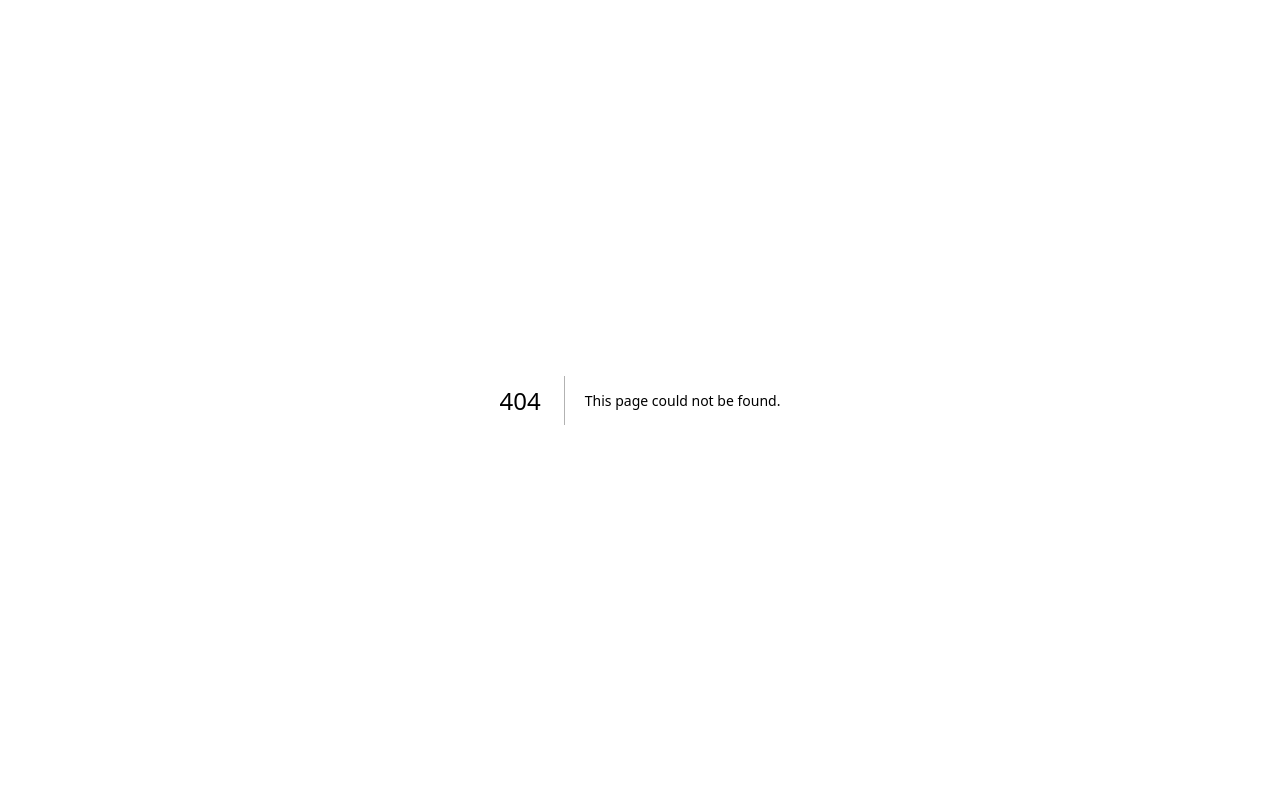
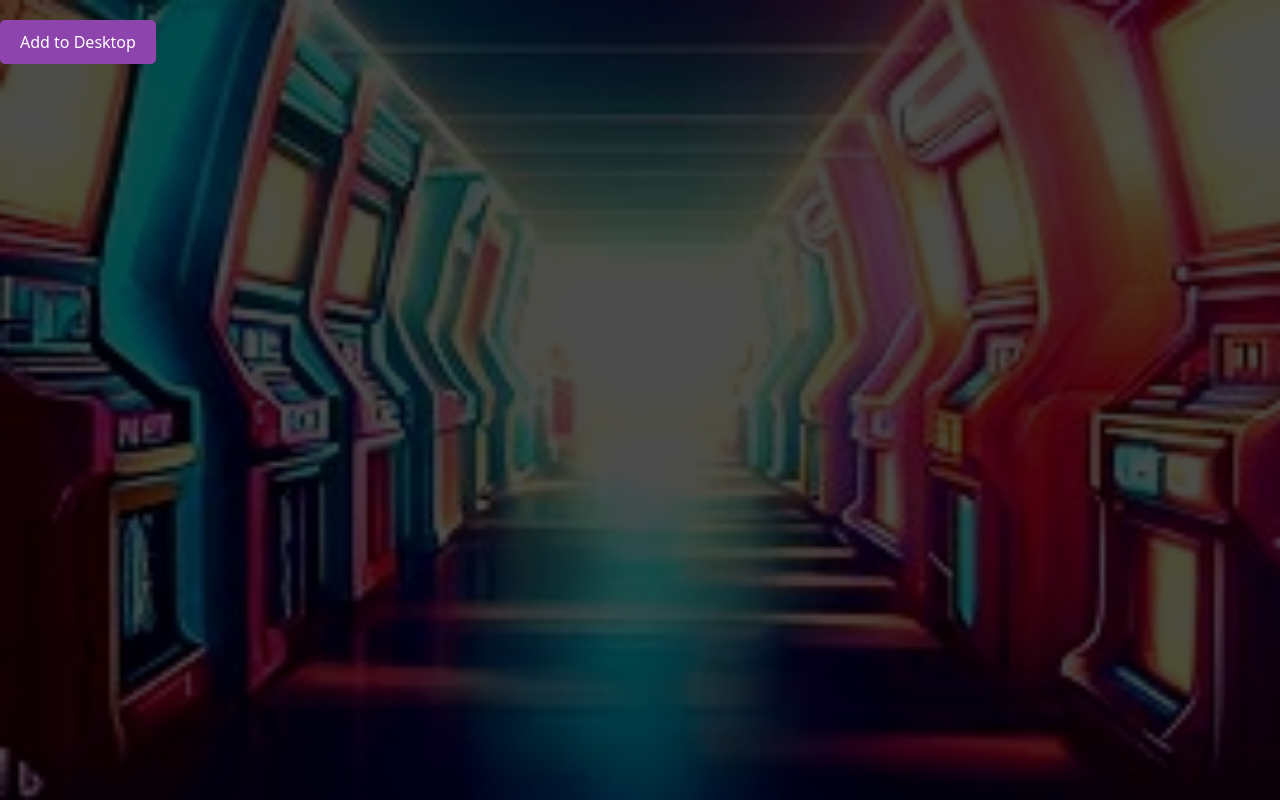
Before and after one commit to ericdequ/games, a Next.js app: page /components/AddToHomeScreen in a window 1280 px wide. Before the commit this address had no page. Built offline with nearby package versions, Linux system fonts and the light colour scheme.

Commit message:
added button to explain save

```diff
--- a/package.json
+++ b/package.json
@@ -29,12 +29,10 @@
     "react-device-detect": "^2.2.3",
     "react-dom": "18.2.0",
     "react-game-snake": "^1.0.4",
+    "react-modal": "^3.16.1",
     "react-reveal": "^1.2.2",
     "snake-game-react": "^1.0.6",
     "tailwindcss": "^3.3.1",
     "vercel": "^28.20.0"
-  },
-  "devDependencies": {
-
   }
 }
--- /dev/null
+++ b/src/pages/components/AddToHomeScreen.js
@@ -0,0 +1,126 @@
+import React, { useState, useEffect } from 'react';
+import Modal from 'react-modal';
+
+const customStyles = {
+  content: {
+    top: '50%',
+    left: '50%',
+    right: 'auto',
+    bottom: 'auto',
+    marginRight: '-50%',
+    transform: 'translate(-50%, -50%)',
+    backgroundColor: '#3c3f41',
+    borderRadius: '10px',
+    padding: '30px',
+    textAlign: 'center',
+    border: '4px solid #8e44ad',
+  },
+  button: {
+    backgroundColor: '#8e44ad',
+    border: 'none',
+    borderRadius: '5px',
+    color: 'white',
+    cursor: 'pointer',
+    fontSize: '16px',
+    padding: '10px 20px',
+    margin: '20px 0',
+  },
+  heading: {
+    color: 'white',
+    fontSize: '28px',
+    fontWeight: 'bold',
+    marginBottom: '20px',
+  },
+  list: {
+    color: 'white',
+    fontSize: '18px',
+  },
+};
+
+
+
+
+
+
+
+
+const AddToHomeScreenButton = () => {
+  const [isIOS, setIsIOS] = useState(false);
+  const [isAndroid, setIsAndroid] = useState(false);
+  const [modalIsOpen, setModalIsOpen] = useState(false);
+  const [modalContent, setModalContent] = useState('');
+  const [buttonText, setButtonText] = useState('Add to Desktop');
+
+  useEffect(() => {
+    const userAgent = window.navigator.userAgent;
+    const iOS = /iPad|iPhone|iPod/.test(userAgent);
+    const Android = /Android/.test(userAgent);
+
+    setIsIOS(iOS);
+    setIsAndroid(Android);
+    setButtonText(iOS || Android ? 'Add to Home Screen' : 'Add to Desktop');
+  }, []);
+
+  const handleButtonClick = () => {
+    if (isIOS) {
+      setModalContent(`
+        <h2>How to add this app to your home screen on iOS:</h2>
+        <ol>
+          <li>scroll Down to make sure task bar is visable </li>
+          <li>Tap the share icon at the bottom of the screen (it looks like a square with an arrow pointing upward).</li>
+          <li>Scroll down and tap "Add to Home Screen".</li>
+          <li>Choose a name for the shortcut and tap "Add" to finish.</li>
+        </ol>
+      `);
+    } else if (isAndroid) {
+      setModalContent(`
+        <h2>How to add this app to your home screen on Android:</h2>
+        <ol>
+          <li>Tap the menu button (three vertical dots) at the top-right corner of the screen.</li>
+          <li>Tap "Add to Home screen".</li>
+          <li>Choose a name for the shortcut and tap "Add" to finish.</li>
+        </ol>
+      `);
+    } else {
+      setModalContent(`
+      <h2>How to add this app to your desktop:</h2>
+      <ol>
+        <li>Click in address/search bar highlight URL </li>
+        <li>Resize the browser window so that you can see the desktop.</li>
+        <li>Click and drag the website's icon from the address bar to the desktop.</li>
+      </ol>
+      <h1>OR</h1>
+      <ol>
+        <li>click in the top right icon to share (arrow pointing right in a box)</li>
+        <li>click save page as ...</li>
+        <li>Make sure to save page in desktop</li>
+      `);
+    }
+    setModalIsOpen(true);
+  };
+
+  const closeModal = () => {
+    setModalIsOpen(false);
+  };
+
+  return (
+    <>
+       <button onClick={handleButtonClick} style={customStyles.button}>
+        {buttonText}
+      </button>
+      <Modal
+        isOpen={modalIsOpen}
+        onRequestClose={closeModal}
+        style={{ content: customStyles.content }}
+        contentLabel="Add to Home Screen Instructions"
+      >
+        <div dangerouslySetInnerHTML={{ __html: modalContent }} />
+        <button onClick={closeModal} style={customStyles.button}>
+          Close
+        </button>
+        </Modal>
+    </>
+  );
+};
+
+export default AddToHomeScreenButton;
--- a/src/pages/index.js
+++ b/src/pages/index.js
@@ -21,6 +21,7 @@ import {
 } from '@chakra-ui/react';
 import { ChevronDownIcon, InfoOutlineIcon } from '@chakra-ui/icons';
 import { games } from '../data';
+import AddToHomeScreenButton from './components/AddToHomeScreen';
 
 const GameCard = React.memo(({ game, setSelectedGame, setIsOpen }) => {
   const { colorMode } = useColorMode();
@@ -145,6 +146,7 @@ export default function Home() {
             >
               Games Showcase
             </Heading>
+
             <Text
               color="white"
               fontFamily="'Press Start 1P', monospace"
@@ -154,6 +156,7 @@ export default function Home() {
               Note: Snake and LLL are the only games available on mobile at the moment
               (Black Jack in development )
             </Text>
+            <AddToHomeScreenButton />
             <IconButton
               aria-label="Scroll down"
               icon={<ChevronDownIcon boxSize={8} />}
```
Also changed, not shown: 1 other file (tests, documents, lock files or other folders).
